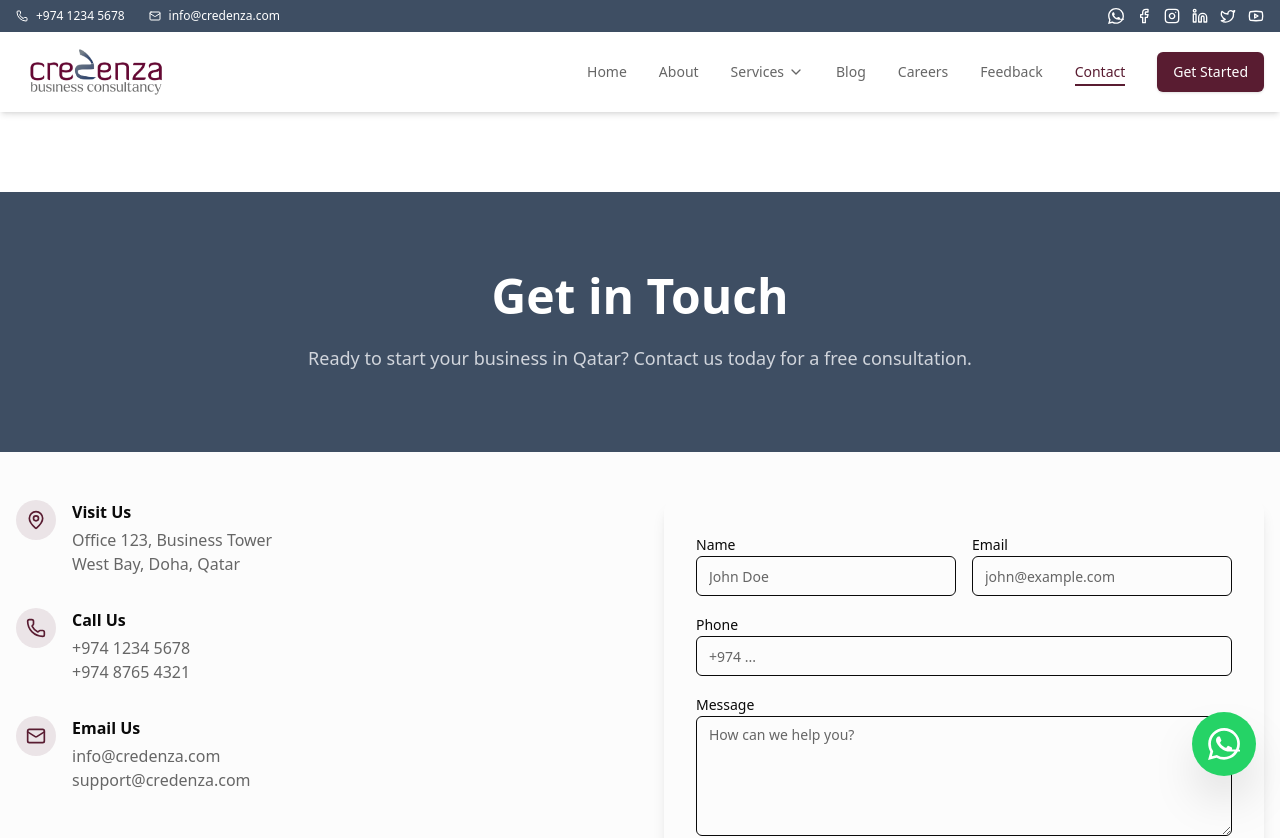
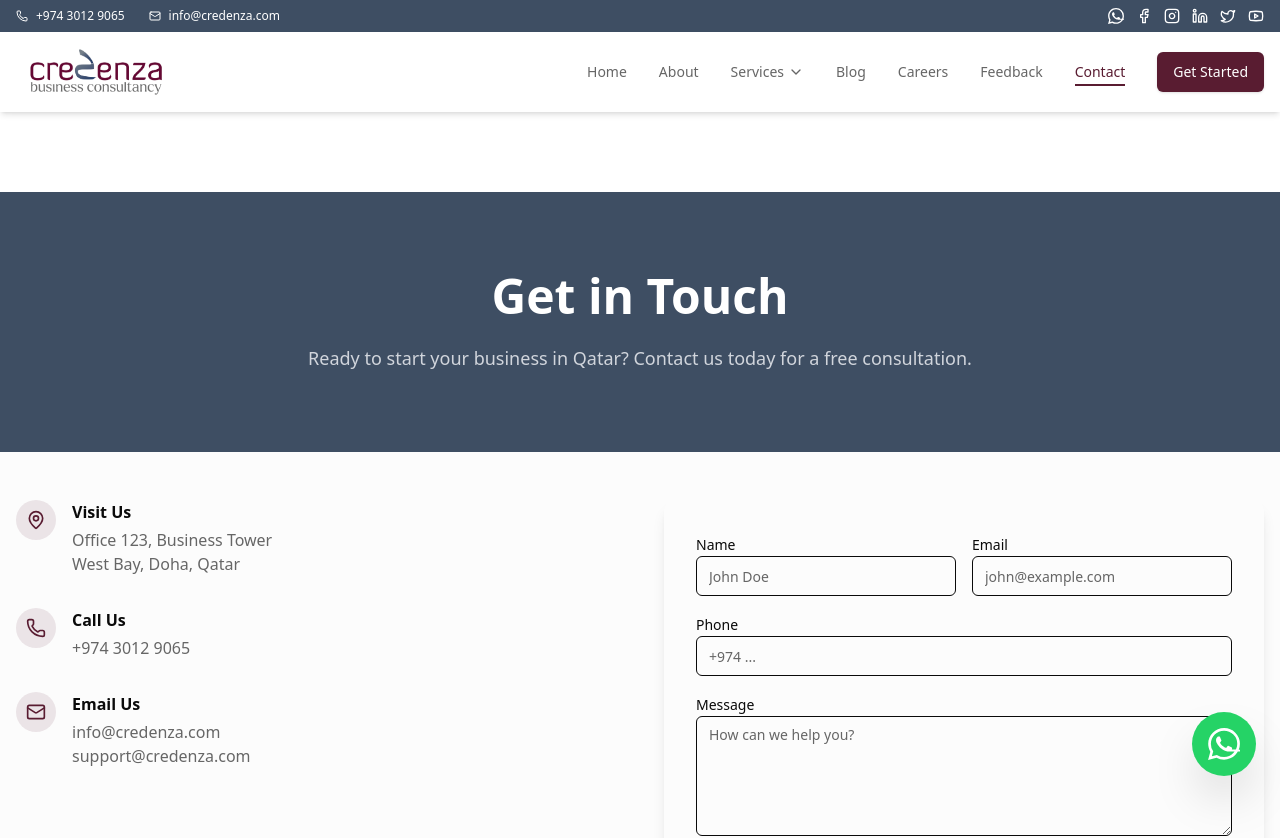
Before and after one commit to Theepak49/credenza-website, a Next.js app: page /contact in a window 1280 px wide. Shown: the top 838 px of the page. Built offline with nearby package versions, Linux system fonts and the light colour scheme.

Commit message:
contact number chnage

```diff
--- a/src/components/layout/Header.tsx
+++ b/src/components/layout/Header.tsx
@@ -50,7 +50,7 @@ export function Header() {
                     <div className="flex gap-6">
                         <div className="flex items-center gap-2">
                             <Phone className="h-3 w-3" />
-                            <span>+974 1234 5678</span>
+                            <span>+974 3012 9065</span>
                         </div>
                         <div className="flex items-center gap-2">
                             <Mail className="h-3 w-3" />
@@ -58,7 +58,7 @@ export function Header() {
                         </div>
                     </div>
                     <div className="flex items-center gap-3">
-                        <Link href="https://wa.me/97412345678" target="_blank" rel="noopener noreferrer" className="hover:text-primary transition-colors" aria-label="WhatsApp">
+                        <Link href="https://wa.me/97430129065" target="_blank" rel="noopener noreferrer" className="hover:text-primary transition-colors" aria-label="WhatsApp">
                             <WhatsApp className="h-4 w-4" />
                         </Link>
                         <Link href="#" target="_blank" rel="noopener noreferrer" className="hover:text-primary transition-colors" aria-label="Facebook">
--- a/src/components/sections/Contact.tsx
+++ b/src/components/sections/Contact.tsx
@@ -38,8 +38,7 @@ export function Contact() {
                             </div>
                             <div>
                                 <h3 className="font-semibold mb-1">Call Us</h3>
-                                <p className="text-muted-foreground">+974 1234 5678</p>
-                                <p className="text-muted-foreground">+974 8765 4321</p>
+                                <p className="text-muted-foreground">+974 3012 9065</p>
                             </div>
                         </div>
 
--- a/src/components/ui/WhatsAppFAB.tsx
+++ b/src/components/ui/WhatsAppFAB.tsx
@@ -5,7 +5,7 @@ import Link from "next/link";
 
 export function WhatsAppFAB() {
     // Replace with your actual WhatsApp number (include country code without + or -)
-    const whatsappNumber = "97412345678"; // Example: Qatar number
+    const whatsappNumber = "97430129065"; // Example: Qatar number
     const message = encodeURIComponent("Hello! I would like to inquire about your services.");
 
     return (
```
